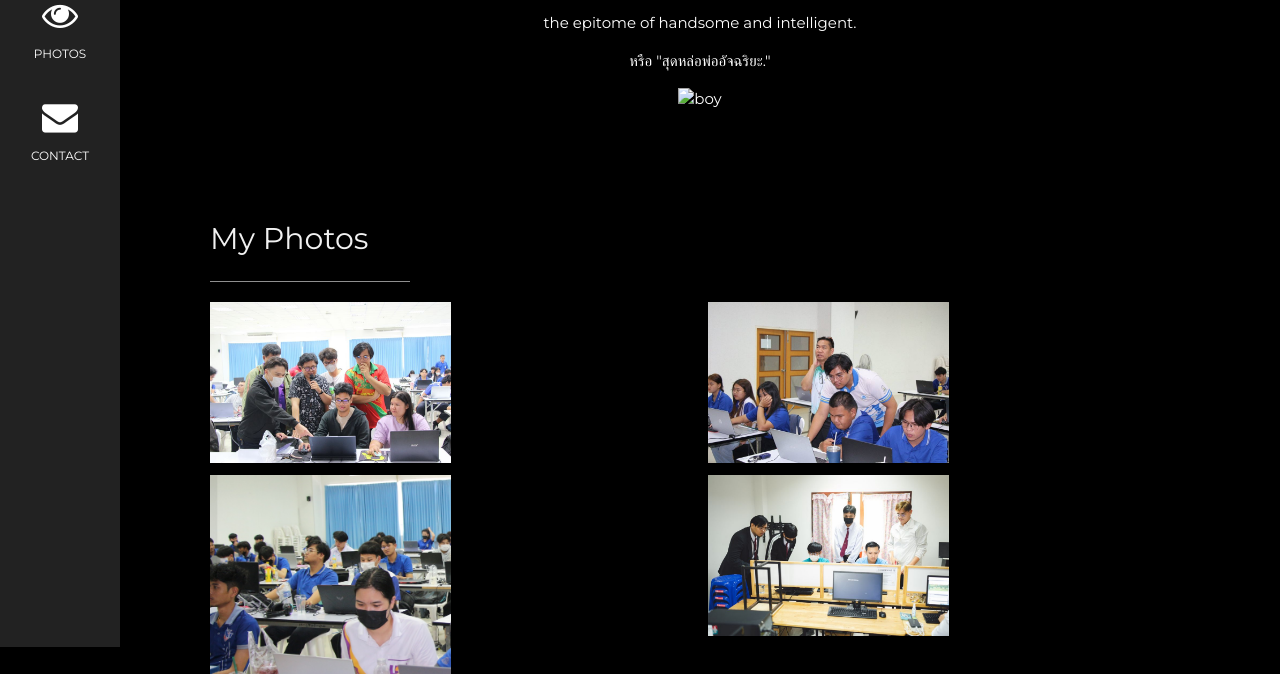
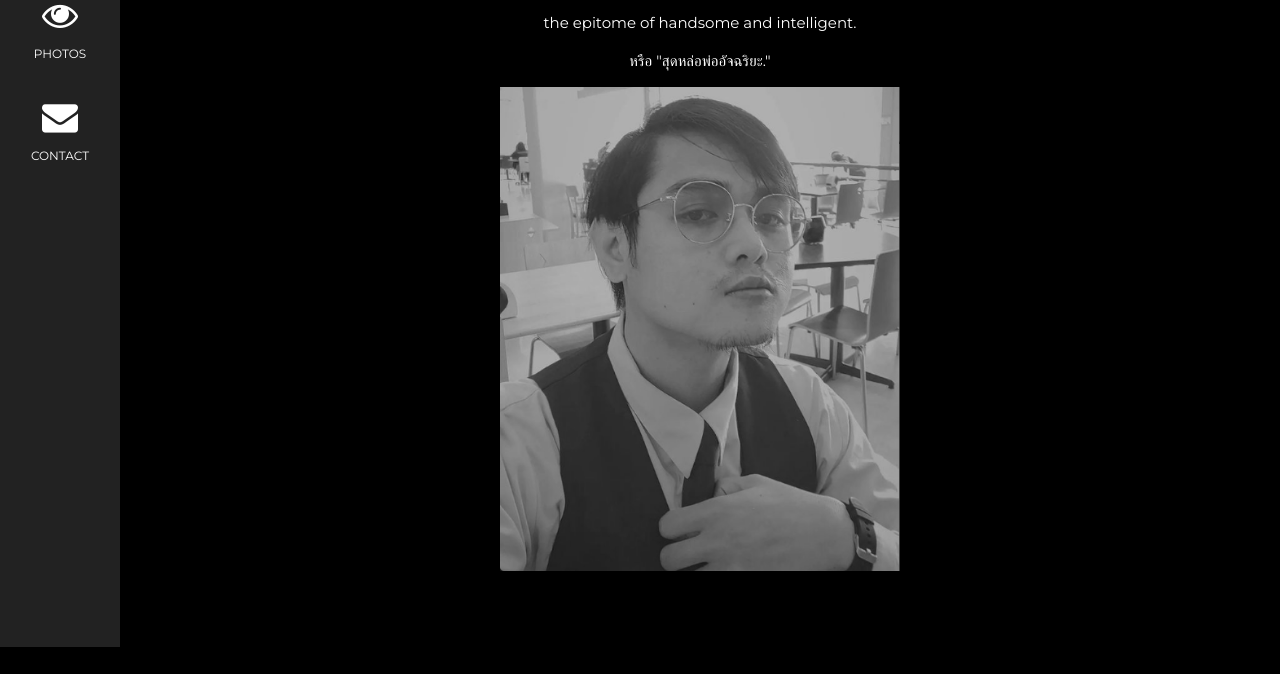
Before and after one commit to MattyHup6434/test_homework, a plain HTML site: page index.html in a window 1280 px wide. Shown: the part 153-827 px from the top of the page. Drawn offline with nearby package versions, Linux system fonts and the light colour scheme; the site is published under a folder, as on GitHub Pages, so addresses that start at the root find nothing; no server answers.

Commit message:
Update index.html

```diff
--- a/index.html
+++ b/index.html
@@ -58,7 +58,7 @@
     <h1 class="w3-jumbo"><span class="w3-hide-small">Dr(of wanna Be).</span>Matty Sirakhun</h1>
     <p>the epitome of handsome and intelligent.</p>
     <p>หรือ "สุดหล่อพ่ออัจฉริยะ."</p>
-    <img src="/img/Matty.png" alt="boy" class="w3-image" width="400" >
+    <img src="img/Matty.png" alt="boy" class="w3-image" width="400" >
 
   </header>
 
```
